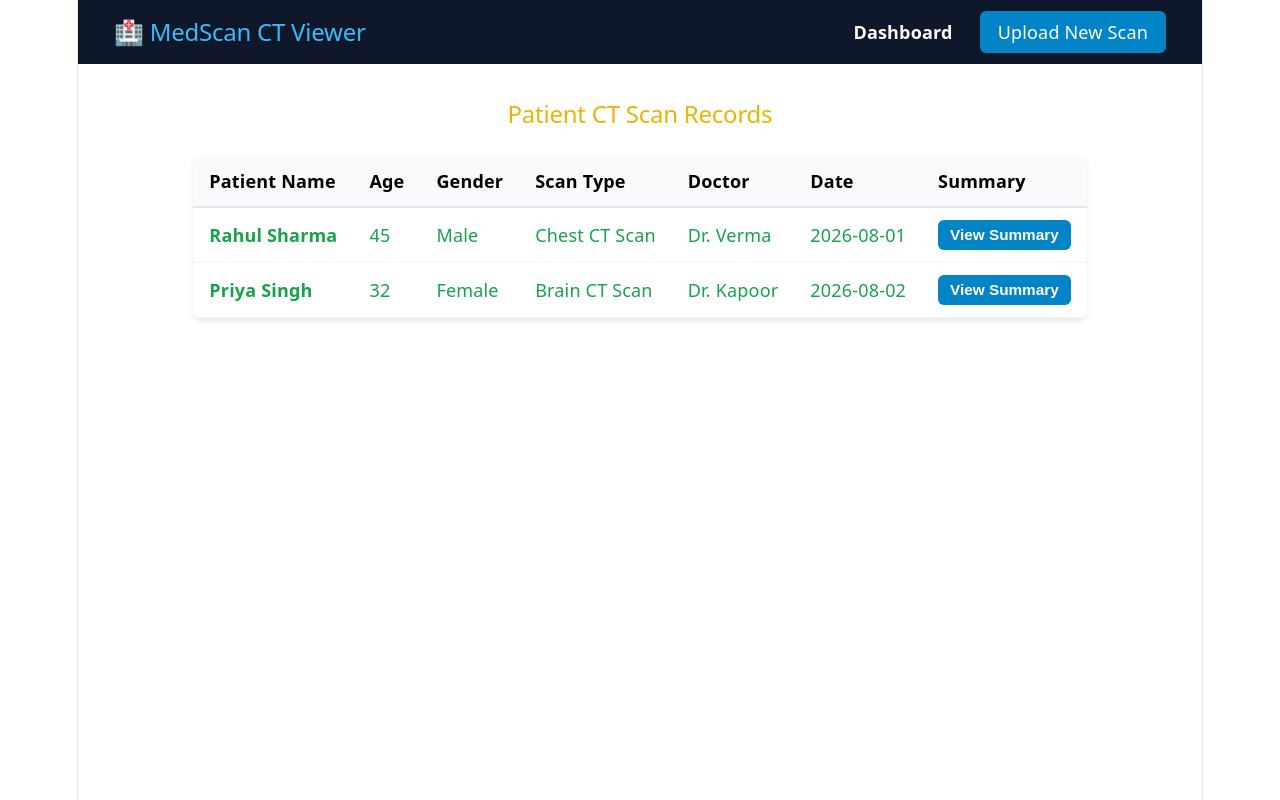
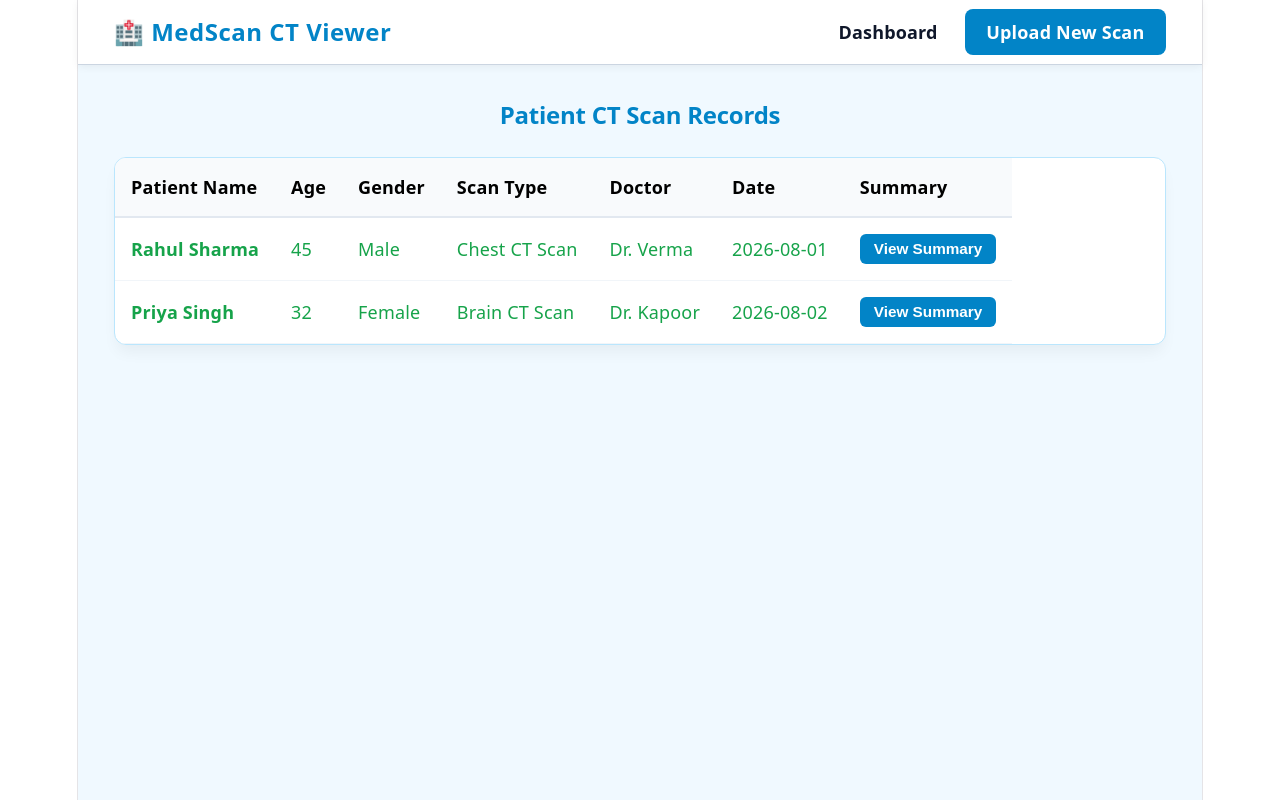
Before and after one commit to Hardik-06-bit/ct-scan-app, a React app in the folder frontend/: page / in a window 1280 px wide. Built offline with nearby package versions, Linux system fonts and the light colour scheme; no server answers; the HTML template or start-up script is replaced by a standard one.

Commit message:
applied light blue page background and highlighted logo text

```diff
--- a/frontend/src/App.jsx
+++ b/frontend/src/App.jsx
@@ -5,11 +5,35 @@ import UploadForm from './components/UploadForm';
 
 function Navbar() {
   return (
-    <nav style={{ display: 'flex', justifyContent: 'space-between', padding: '1rem 2rem', background: '#0f172a', color: '#fff', alignItems: 'center' }}>
-      <h2 style={{ margin: 0, color: '#38bdf8' }}>🏥 MedScan CT Viewer</h2>
+    <nav style={{
+      display: 'flex',
+      justifyContent: 'space-between',
+      padding: '1rem 2rem',
+      background: '#ffffff',
+      alignItems: 'center',
+      borderBottom: '1px solid #cbd5e1',
+      boxShadow: '0 2px 8px rgba(0,0,0,0.06)'
+    }}>
+      {/* MedScan CT Viewer in High-Contrast Electric Navy Blue */}
+      <h2 style={{ margin: 0, color: '#0284c7', fontWeight: '800', letterSpacing: '0.5px' }}>
+        🏥 MedScan CT Viewer
+      </h2>
       <div>
-        <Link to="/" style={{ color: '#fff', marginRight: '1.5rem', textDecoration: 'none', fontWeight: 'bold' }}>Dashboard</Link>
-        <Link to="/upload" style={{ background: '#0284c7', color: '#fff', padding: '0.5rem 1rem', borderRadius: '6px', textDecoration: 'none' }}>Upload New Scan</Link>
+        <Link to="/" style={{ color: '#0f172a', marginRight: '1.5rem', textDecoration: 'none', fontWeight: '600' }}>Dashboard</Link>
+        <Link to="/upload" style={{
+          background: '#0284c7',
+          color: '#fff',
+          padding: '0.6rem 1.2rem',
+          borderRadius: '8px',
+          textDecoration: 'none',
+          fontWeight: 'bold',
+          transition: 'background 0.2s'
+        }}
+        onMouseEnter={(e) => e.target.style.background = '#0369a1'}
+        onMouseLeave={(e) => e.target.style.background = '#0284c7'}
+        >
+          Upload New Scan
+        </Link>
       </div>
     </nav>
   );
@@ -17,6 +41,8 @@ function Navbar() {
 
 export default function App() {
   return (
+    // Records Table Container ke alawa BAKI SARA BACKGROUND LIGHT BLUE (#f0f9ff)
+    <div style={{ background: '#f0f9ff', minHeight: '100vh', color: '#1e293b' }}>
       <Router>
         <Navbar />
         <Routes>
@@ -24,5 +50,6 @@ export default function App() {
           <Route path="/upload" element={<UploadForm />} />
         </Routes>
       </Router>
+    </div>
   );
 }
--- a/frontend/src/pages/Home.jsx
+++ b/frontend/src/pages/Home.jsx
@@ -1,30 +1,9 @@
 import React, { useState, useEffect } from 'react';
 
 export default function Home() {
-  // Default records so they never disappear
   const defaultRecords = [
-    {
-      _id: '1',
-      patientName: 'Rahul Sharma',
-      age: 45,
-      gender: 'Male',
-      scanType: 'Chest CT Scan',
-      doctorName: 'Dr. Verma',
-      date: '2026-08-01',
-      status: 'Completed',
-      notes: 'Lungs are clear. Slight inflammation observed in lower left lobe.'
-    },
-    {
-      _id: '2',
-      patientName: 'Priya Singh',
-      age: 32,
-      gender: 'Female',
-      scanType: 'Brain CT Scan',
-      doctorName: 'Dr. Kapoor',
-      date: '2026-08-02',
-      status: 'Pending',
-      notes: 'Scan scheduled for processing. Waiting for radiologist report.'
-    }
+    { _id: '1', patientName: 'Rahul Sharma', age: 45, gender: 'Male', scanType: 'Chest CT Scan', doctorName: 'Dr. Verma', date: '2026-08-01', status: 'Completed', notes: 'Lungs are clear. Slight inflammation.'},
+    { _id: '2', patientName: 'Priya Singh', age: 32, gender: 'Female', scanType: 'Brain CT Scan', doctorName: 'Dr. Kapoor', date: '2026-08-02', status: 'Pending', notes: 'Scan scheduled. Waiting for report.'}
   ];
 
   const [records, setRecords] = useState(defaultRecords);
@@ -38,50 +17,49 @@ export default function Home() {
           setRecords(data);
         }
       })
-      .catch((err) => console.log("Backend loading delay, showing initial records"));
+      .catch((err) => console.log("Backend loading, showing initial records"));
   }, []);
 
   return (
     <div style={{ padding: '2rem', maxWidth: '1200px', margin: '0 auto' }}>
-      {/* Patient CT Scan Records Heading (Yellow) */}
-      <h2 style={{ marginBottom: '1.5rem', color: '#eab308' }}>Patient CT Scan Records</h2>
+      <h2 style={{ marginBottom: '1.5rem', color: '#0284c7', fontWeight: 'bold' }}>Patient CT Scan Records</h2>
 
-      <div style={{ overflowX: 'auto', background: '#fff', borderRadius: '8px', boxShadow: '0 4px 6px -1px rgba(0,0,0,0.1)' }}>
+      {/* Clean White Table Box standing out on Light Blue Page */}
+      <div style={{
+        overflowX: 'auto',
+        background: '#ffffff',
+        borderRadius: '12px',
+        border: '1px solid #bae6fd',
+        boxShadow: '0 10px 15px -3px rgba(0, 0, 0, 0.05)'
+      }}>
         <table style={{ width: '100%', borderCollapse: 'collapse', textAlign: 'left' }}>
           <thead>
             <tr style={{ background: '#f8fafc', borderBottom: '2px solid #e2e8f0' }}>
-              {/* Sub-headings in Bold Black */}
-              <th style={{ padding: '12px 16px', color: '#000', fontWeight: 'bold' }}>Patient Name</th>
-              <th style={{ padding: '12px 16px', color: '#000', fontWeight: 'bold' }}>Age</th>
-              <th style={{ padding: '12px 16px', color: '#000', fontWeight: 'bold' }}>Gender</th>
-              <th style={{ padding: '12px 16px', color: '#000', fontWeight: 'bold' }}>Scan Type</th>
-              <th style={{ padding: '12px 16px', color: '#000', fontWeight: 'bold' }}>Doctor</th>
-              <th style={{ padding: '12px 16px', color: '#000', fontWeight: 'bold' }}>Date</th>
-              <th style={{ padding: '12px 16px', color: '#000', fontWeight: 'bold' }}>Summary</th>
+              <th style={{ padding: '16px', color: '#000', fontWeight: 'bold' }}>Patient Name</th>
+              <th style={{ padding: '16px', color: '#000', fontWeight: 'bold' }}>Age</th>
+              <th style={{ padding: '16px', color: '#000', fontWeight: 'bold' }}>Gender</th>
+              <th style={{ padding: '16px', color: '#000', fontWeight: 'bold' }}>Scan Type</th>
+              <th style={{ padding: '16px', color: '#000', fontWeight: 'bold' }}>Doctor</th>
+              <th style={{ padding: '16px', color: '#000', fontWeight: 'bold' }}>Date</th>
+              <th style={{ padding: '16px', color: '#000', fontWeight: 'bold' }}>Summary</th>
             </tr>
           </thead>
           <tbody>
             {records.map((r) => (
-              <tr
-                key={r._id || r.id}
-                style={{ borderBottom: '1px solid #f1f5f9', transition: 'background 0.2s' }}
-                onMouseEnter={(e) => e.currentTarget.style.background = '#f8fafc'}
-                onMouseLeave={(e) => e.currentTarget.style.background = 'transparent'}
-              >
-                {/* Record details in Green color */}
-                <td style={{ padding: '12px 16px', fontWeight: '600', color: '#16a34a' }}>{r.patientName}</td>
-                <td style={{ padding: '12px 16px', color: '#16a34a', fontWeight: '500' }}>{r.age}</td>
-                <td style={{ padding: '12px 16px', color: '#16a34a', fontWeight: '500' }}>{r.gender}</td>
-                <td style={{ padding: '12px 16px', color: '#16a34a', fontWeight: '500' }}>{r.scanType}</td>
-                <td style={{ padding: '12px 16px', color: '#16a34a', fontWeight: '500' }}>{r.doctorName}</td>
-                <td style={{ padding: '12px 16px', color: '#16a34a', fontWeight: '500' }}>{r.date}</td>
-
-                {/* View Summary Clickable Button */}
-                <td style={{ padding: '12px 16px' }}>
+              <tr key={r._id || r.id} style={{ borderBottom: '1px solid #f1f5f9', transition: 'background 0.2s' }}
+                onMouseEnter={(e) => e.currentTarget.style.background = '#f0f9ff'}
+                onMouseLeave={(e) => e.currentTarget.style.background = 'transparent'}>
+                <td style={{ padding: '16px', fontWeight: '600', color: '#16a34a' }}>{r.patientName}</td>
+                <td style={{ padding: '16px', color: '#16a34a', fontWeight: '500' }}>{r.age}</td>
+                <td style={{ padding: '16px', color: '#16a34a', fontWeight: '500' }}>{r.gender}</td>
+                <td style={{ padding: '16px', color: '#16a34a', fontWeight: '500' }}>{r.scanType}</td>
+                <td style={{ padding: '16px', color: '#16a34a', fontWeight: '500' }}>{r.doctorName}</td>
+                <td style={{ padding: '16px', color: '#16a34a', fontWeight: '500' }}>{r.date}</td>
+                <td style={{ padding: '16px' }}>
                   <button
                     onClick={() => setSelectedRecord(r)}
                     style={{
-                      padding: '6px 12px',
+                      padding: '6px 14px',
                       borderRadius: '6px',
                       fontSize: '0.85rem',
                       fontWeight: 'bold',
@@ -103,7 +81,7 @@ export default function Home() {
         </table>
       </div>
 
-      {/* Pop-up Modal when clicked */}
+      {/* Detail Modal */}
       {selectedRecord && (
         <div style={{
           position: 'fixed',
@@ -111,7 +89,7 @@ export default function Home() {
           left: 0,
           right: 0,
           bottom: 0,
-          background: 'rgba(0, 0, 0, 0.6)',
+          background: 'rgba(15, 23, 42, 0.65)',
           display: 'flex',
           justifyContent: 'center',
           alignItems: 'center',
@@ -123,7 +101,7 @@ export default function Home() {
             borderRadius: '12px',
             maxWidth: '500px',
             width: '90%',
-            boxShadow: '0 10px 25px rgba(0,0,0,0.2)',
+            boxShadow: '0 20px 25px -5px rgba(0, 0, 0, 0.1)',
             position: 'relative'
           }} onClick={(e) => e.stopPropagation()}>
             <button
```
Lines whose indentation alone changed are shown as unchanged.
